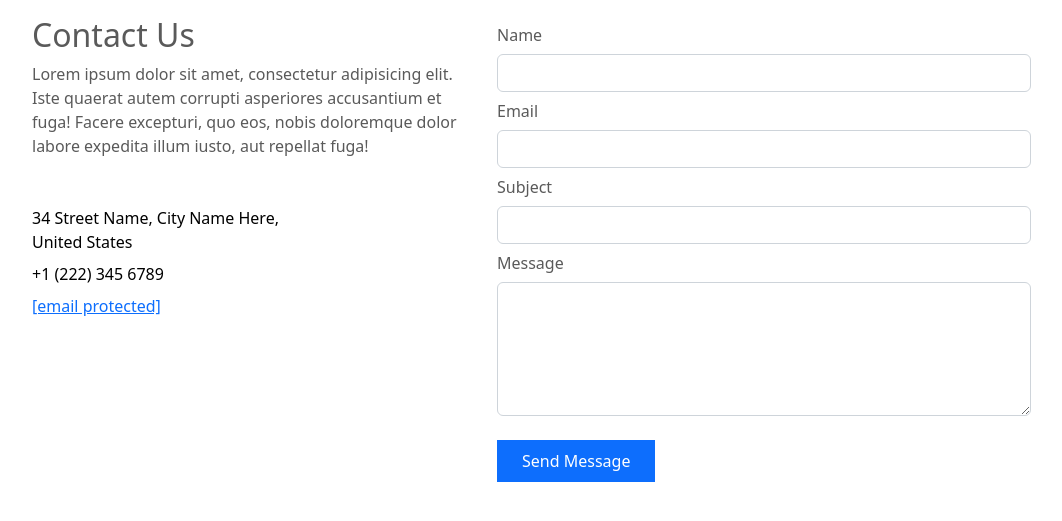
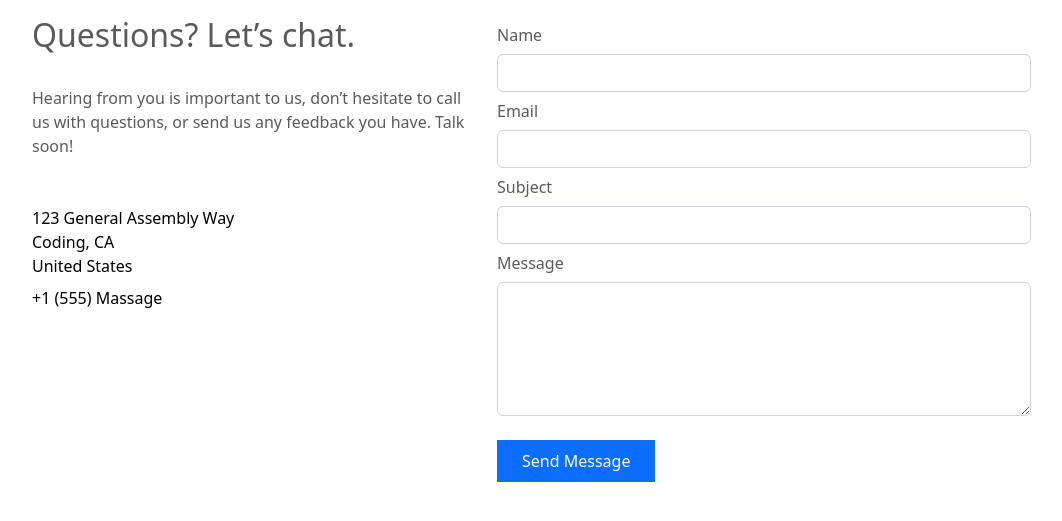
Before and after one commit to Candyce10/Devine-Spa, a Django app: page /contact_us/ in a window 1280 px wide. Shown: the part 56-577 px from the top of the page, without its empty margins (62-1124 px from the left). Run offline with Django 4.2, Linux system fonts and the light colour scheme.

Commit message:
finished contact page

```diff
--- a/main_app/templates/contact.html
+++ b/main_app/templates/contact.html
@@ -4,21 +4,19 @@
 {% block content %}
 
 
-<title>Contact Form #2</title>
-</head>
-<body>
 <div class="content">
     <div class="container">
         <div class="row">
             <div class="col-md-5 mr-auto">
-<h2>Contact Us</h2>
-<p class="mb-5">Lorem ipsum dolor sit amet, consectetur adipisicing elit. Iste quaerat autem corrupti asperiores accusantium et fuga! Facere excepturi, quo eos, nobis doloremque dolor labore expedita illum iusto, aut repellat fuga!</p>
+
+                <h2>Questions? Let’s chat.</h2>
+                <br>
+                <p class="mb-5">Hearing from you is important to us, don’t hesitate to call us with questions, or send us any feedback you have. Talk soon!</p>
                 <ul class="list-unstyled pl-md-5 mb-5">
                 <li class="d-flex text-black mb-2">
-<span class="mr-3"><span class="icon-map"></span></span> 34 Street Name, City Name Here, <br> United States
+                <span class="mr-3"><span class="icon-map"></span></span> 123 General Assembly Way<br>Coding, CA <br> United States
                 </li>
-<li class="d-flex text-black mb-2"><span class="mr-3"><span class="icon-phone"></span></span> +1 (222) 345 6789</li>
-<li class="d-flex text-black"><span class="mr-3"><span class="icon-envelope-o"></span></span> <a href="/cdn-cgi/l/email-protection" class="__cf_email__" data-cfemail="a9c0c7cfc6e9c4d0decccbdac0ddcc87cac6c4">[email&#160;protected]</a> </li>
+                <li class="d-flex text-black mb-2"><span class="mr-3"><span class="icon-phone"></span></span> +1 (555) Massage</li>
                 </ul>
             </div>
             <div class="col-md-6">
@@ -56,8 +54,9 @@
                     </div>
                 </div>
             </form>
-
+            </div>
+        </div>
+    </div>
 </div>
 
-
 {% endblock %}
```
Lines whose indentation alone changed are shown as unchanged.
